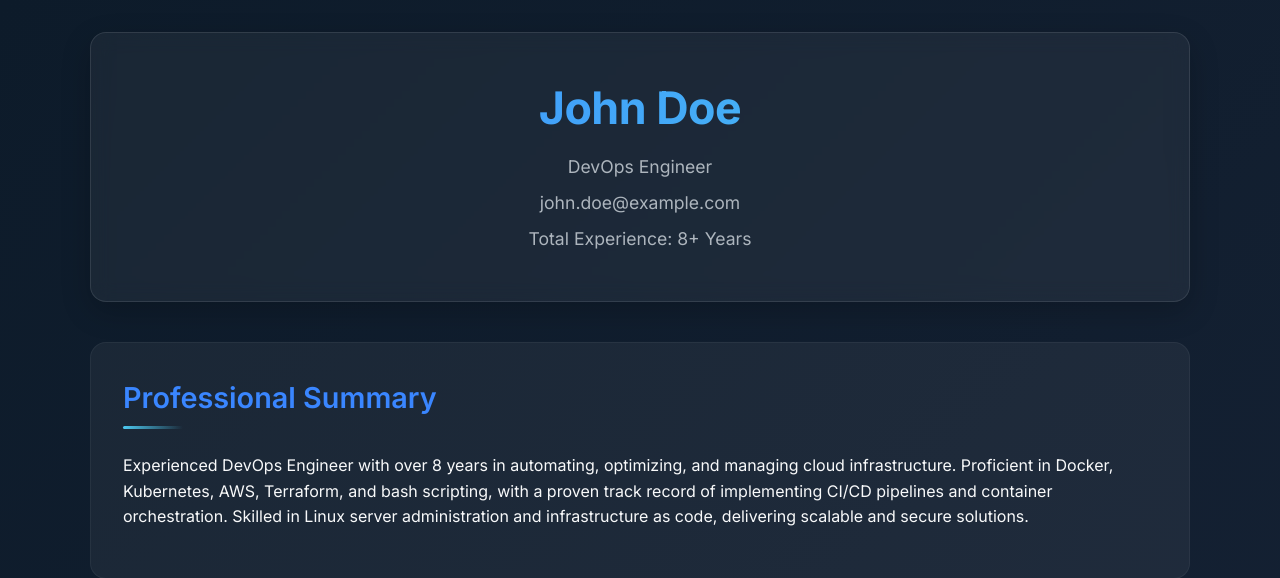
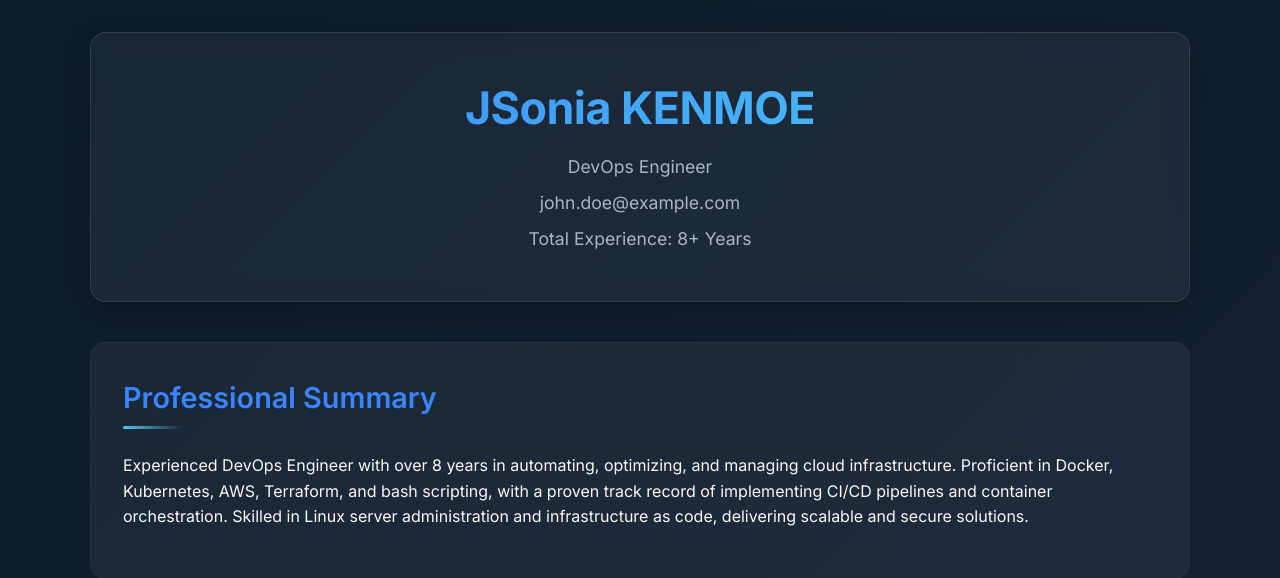
Before and after one commit to sonyk8/my-resume, a Flask app: page / in a window 1280 px wide. Shown: the top 578 px of the page. Run offline with Flask 3, Linux system fonts and the light colour scheme.

Commit message:
add name

```diff
--- a/templates/index.html
+++ b/templates/index.html
@@ -4,12 +4,12 @@
     <meta charset="UTF-8">
     <meta name="viewport" content="width=device-width, initial-scale=1.0, shrink-to-fit=no, viewport-fit=cover">
     <meta http-equiv="X-UA-Compatible" content="IE=edge">
-    <title> Serge Smith - DevOps Portfolio</title>
+    <title> Sonia KENMOE - DevOps Portfolio</title>
 
     <!-- PWA Support -->
     <link rel="manifest" href="{{ url_for('static', filename='manifest.json') }}">
     <meta name="apple-mobile-web-app-capable" content="yes">
-    <meta name="apple-mobile-web-app-title" content="John Doe Portfolio">
+    <meta name="apple-mobile-web-app-title" content="Sonia KENMOE Portfolio">
 
     <!-- Font Preloading -->
     <link rel="preload" href="https://fonts.googleapis.com/css2?family=Inter:wght@300;400;500;600;700&display=swap" as="style">
@@ -271,7 +271,7 @@
 <body>
     <div class="container">
         <header class="header">
-            <h1>John Doe</h1>
+            <h1>JSonia KENMOE</h1>
             <p>DevOps Engineer</p>
             <p>john.doe@example.com</p>
             <p>Total Experience: 8+ Years</p>
```
